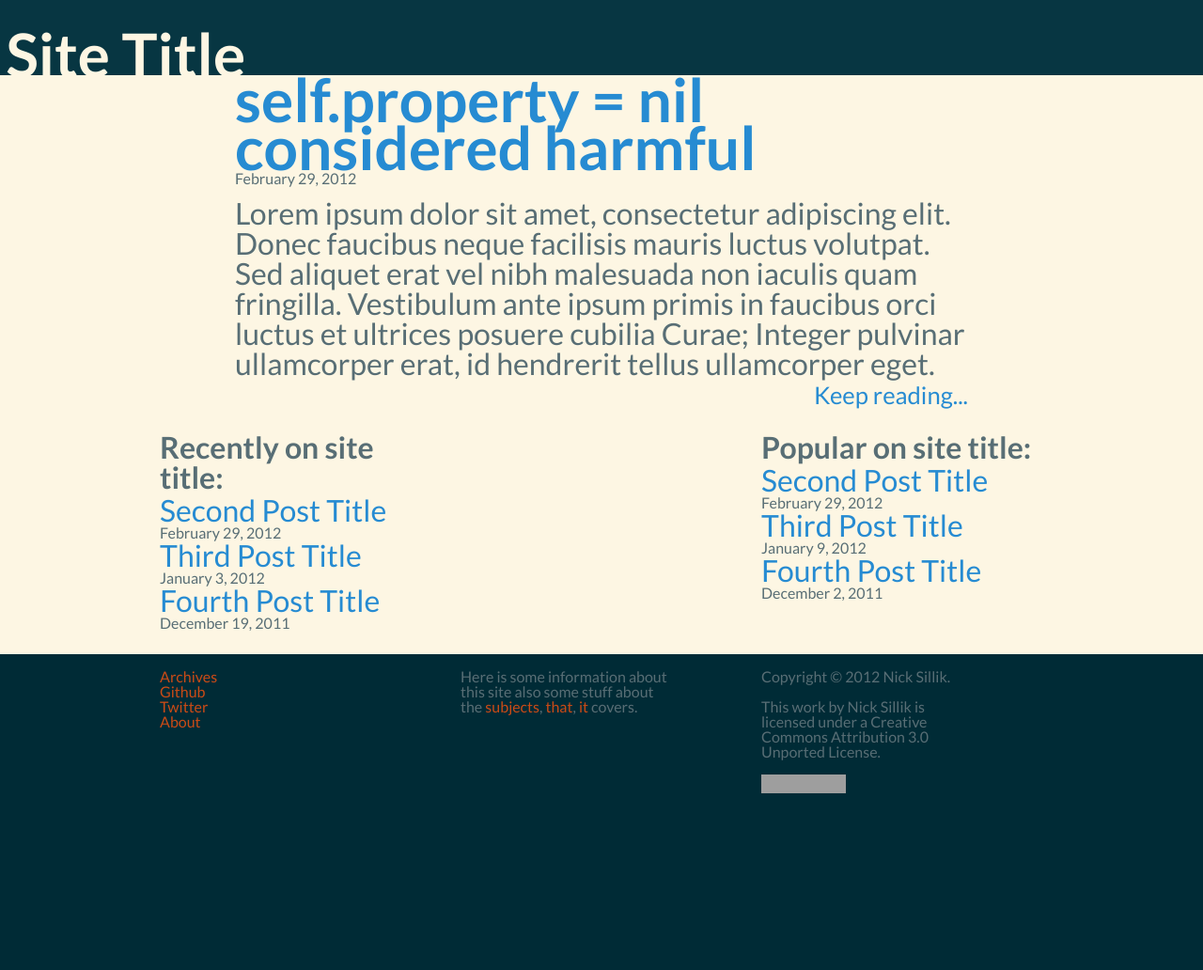
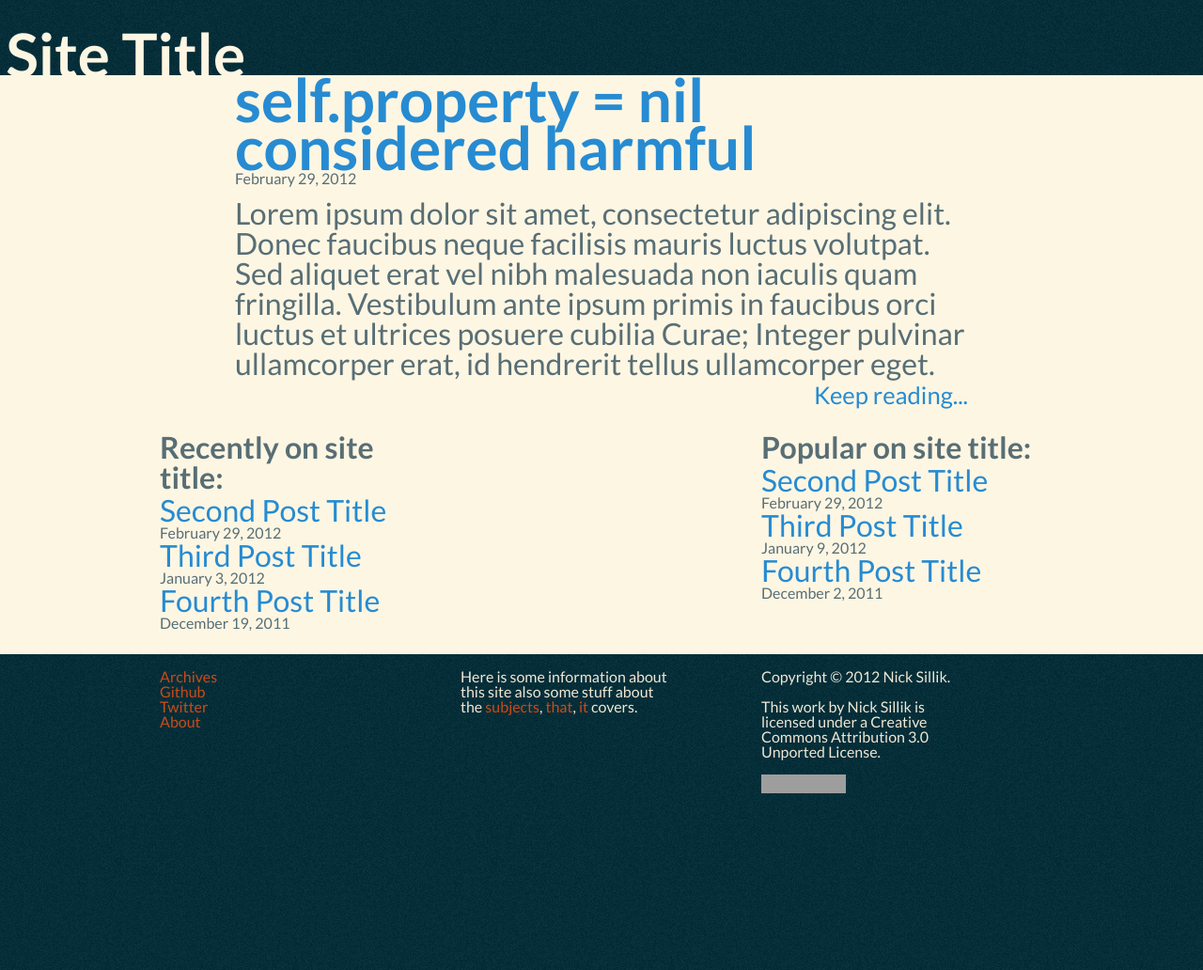
Before and after one commit to nsillik/blog, a Jekyll site: the page built from index.html, in a window 1280 px wide. Shown: the whole page at 94% size. Built offline with Jekyll 4.4.1, drawn with Linux system fonts in a browser that asks for light colours; Markdown is read by kramdown in place of the engine named in the settings; grey boxes are pictures that could not be loaded.

Commit message:
Add textured background

```diff
--- a/css/site.css
+++ b/css/site.css
@@ -47,9 +47,9 @@
 
 div#topheader {
 	height: 2.5em;
-	background:  #073642;
 	color: #fdf6e3;
 	position: relative;
+	background: #073642 url(img/darknoise.png) repeat 0 0;
 }
 
 div#topheader h1 {
@@ -95,10 +95,10 @@
 div#sitefooter {
 	width: 100%;
 	padding-top: 1em;
-	background-color: #002b36;
-	color: eee8d5;
+	color: #eee8d5;
 	font-size: 0.5em;
 	height: 20em;
+	background:#002b36 url(img/darknoise.png) repeat 0 0;
 }
 
 div#sitefooter a {
```
Also changed, not shown: css/img/darknoise.png (added).
